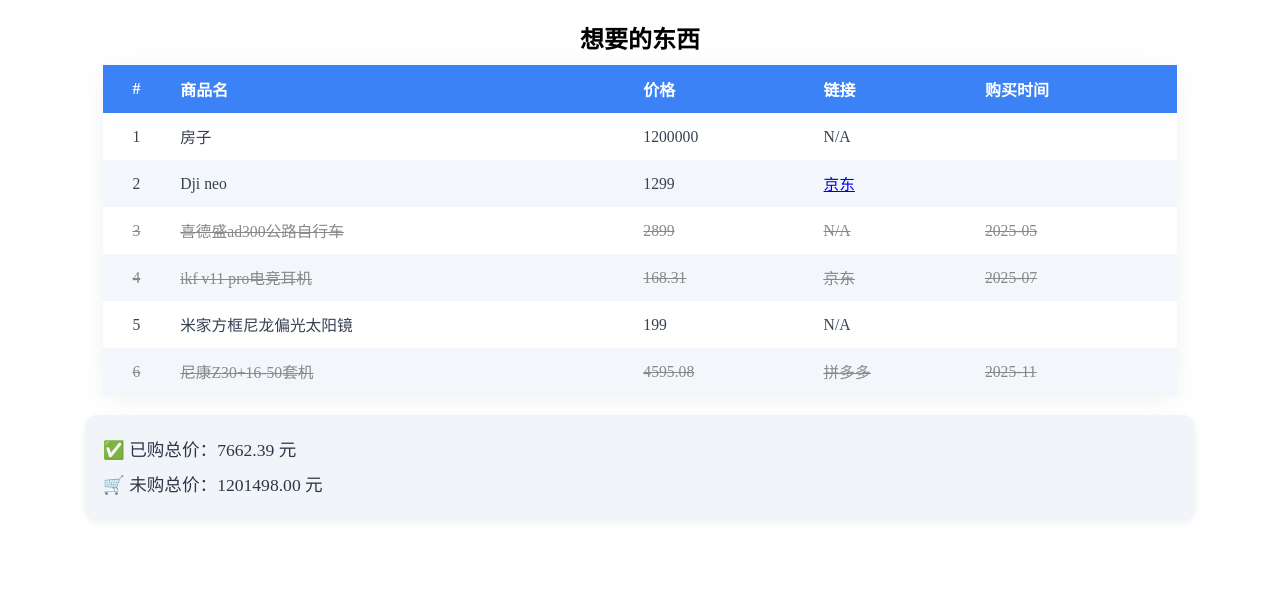
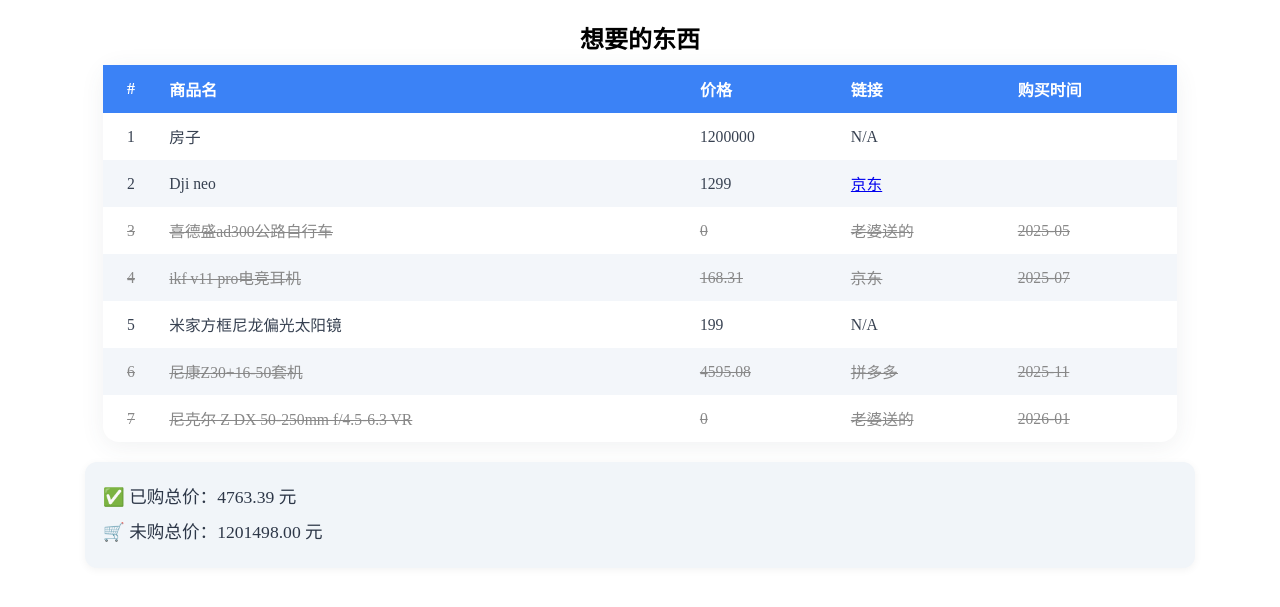
Before and after one commit to lccccc1024/lccccc1024.github.io, a Jekyll site: the page _posts/2025-07-01-想要的东西.html, which Jekyll copies as it is, in a window 1280 px wide. Shown: the top 607 px of the page. Built offline with Jekyll 4.4.1, drawn with Linux system fonts in a browser that asks for light colours.

Commit message:
Update 2025-07-01-想要的东西.html

```diff
--- a/_posts/2025-07-01-想要的东西.html
+++ b/_posts/2025-07-01-想要的东西.html
@@ -92,8 +92,8 @@
     <tr>
       <td>3</td>
       <td>喜德盛ad300公路自行车</td>
-      <td>2899</td>
-      <td>N/A</td>
+      <td>0</td>
+      <td>老婆送的</td>
       <td>2025-05</td>
     </tr>
     <tr>
@@ -116,6 +116,13 @@
       <td>4595.08</td>
       <td><a href="https://mobile.yangkeduo.com/goods1.html?ps=uCg3Bg7zf0" target="_blank">拼多多</a></td>
       <td>2025-11</td>
+    </tr>
+    <tr>
+      <td>7</td>
+      <td>尼克尔 Z DX 50-250mm f/4.5-6.3 VR</td>
+      <td>0</td>
+      <td>老婆送的</td>
+      <td>2026-01</td>
     </tr>
   </tbody>
 </table>
```
